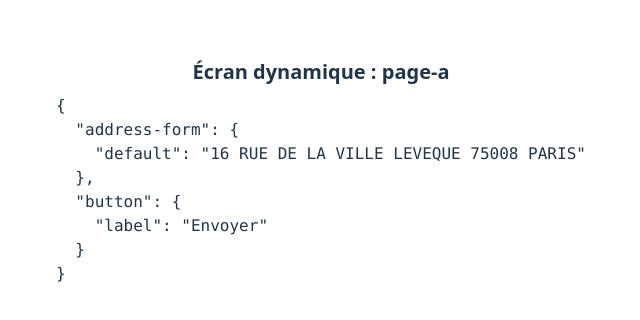
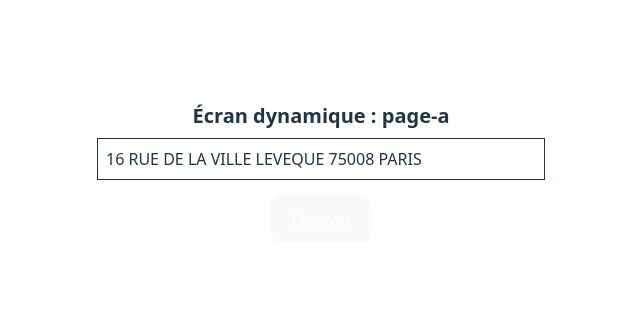
Before and after one commit to gauthieramano/server-controlled-spa, a React (Vite) app: page /screen/page-a in a window 1280 px wide. Shown: the part 228-548 px from the top of the page, without its empty margins (319-959 px from the left). Built offline with nearby package versions, Linux system fonts and the light colour scheme.

Commit message:
feat(ScreenRenderer): ✨ display proper components & props

```diff
--- a/src/components/ScreenRenderer.tsx
+++ b/src/components/ScreenRenderer.tsx
@@ -1,5 +1,9 @@
 import { useParams } from "react-router";
 import useFetch from "../hooks/useFetch.ts";
+import type { NamePropsKey } from "../utils/types.ts";
+import AcceptCGU from "./AcceptCGU.tsx";
+import AddressForm from "./AddressForm.tsx";
+import Button from "./Button.tsx";
 
 export default function ScreenRenderer() {
   // récupération de l'identifiant de l'écran à partir de l'URL
@@ -26,18 +30,44 @@ export default function ScreenRenderer() {
     return error;
   }
 
+  // Throw to make sure to track bad response (useful for monitoring & typing)
+  if (!intents) {
+    throw new Error(`Empty screen: no intents found for \`${screenId}\``);
+  }
+
+  /* ******************************************************
+   *     step: "fetched"     |    tuple & main render     *
+   ****************************************************** */
+
+  const namePropsKeys = Object.entries(intents).map(([name, intent], index) => {
+    // eslint-disable-next-line @typescript-eslint/no-unused-vars
+    const { "visible-if": _, ...props } = intent;
+
+    // As the intents order is fixed, `index` can be safely used for keys
+    return [name, props, `${screenId}_${index}`] as NamePropsKey;
+  });
+
   // À RÉALISER :
   // Ici, vous devez :
-  // 3. Parcourir dynamiquement les intents reçus.
-  // 4. Pour chaque intent, afficher le composant correspondant avec ses props.
-
   // 5. Bonus : Gérer les conditions d'affichage si l'intent possède un champ "visible-if".
 
   return (
     <div className="p-4">
       <p className="mb-2 font-bold text-xl">Écran dynamique : {screenId}</p>
 
-      <pre className="text-left">{JSON.stringify(intents, null, 2)}</pre>
+      <div className="flex min-w-md flex-col gap-4">
+        {namePropsKeys.map(([name, props, key]) => (
+          <div key={key}>
+            {name === "accept-cgu" ? (
+              <AcceptCGU {...props} />
+            ) : name === "address-form" ? (
+              <AddressForm {...props} />
+            ) : (
+              <Button {...props} />
+            )}
+          </div>
+        ))}
+      </div>
     </div>
   );
 }
--- a/src/utils/types.ts
+++ b/src/utils/types.ts
@@ -6,6 +6,15 @@ type VisibleIf = { "visible-if"?: Record<string, string | boolean> };
 type IntentAcceptCgu = { "accept-cgu": PropsLabel & VisibleIf };
 type IntentAddressForm = { "address-form": PropsDefault & VisibleIf };
 type IntentButton = { button: PropsLabel & VisibleIf };
+
+type NamePropsKeyAcceptCgu = ["accept-cgu", PropsLabel, string];
+type NamePropsKeyAddressForm = ["address-form", PropsDefault, string];
+type NamePropsKeyButton = ["button", PropsLabel, string];
+
+export type NamePropsKey =
+  | NamePropsKeyAcceptCgu
+  | NamePropsKeyAddressForm
+  | NamePropsKeyButton;
 
 export type Intents = Partial<
   IntentAcceptCgu & IntentAddressForm & IntentButton
```
